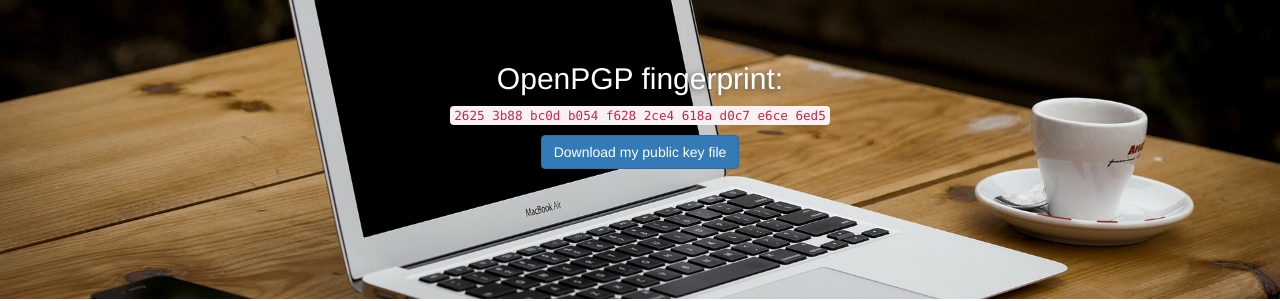
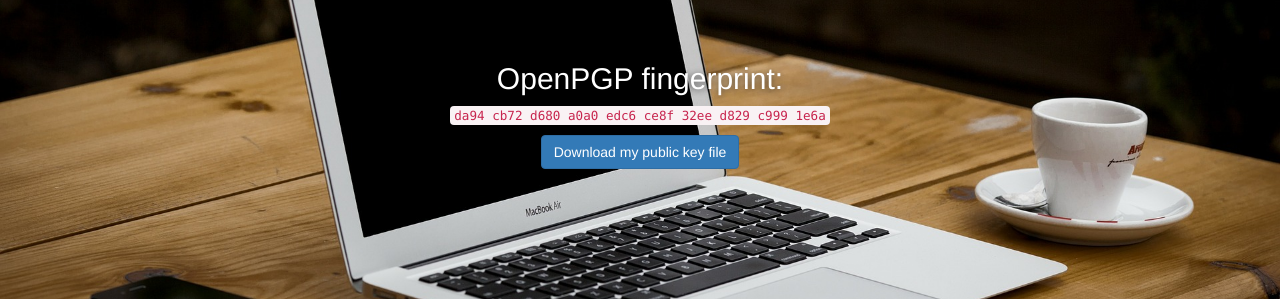
Before and after one commit to AntonEvers/pgp.eve.rs, a Jekyll site: the page built from index.html, in a window 1280 px wide. Shown: the part 128-429 px from the top of the page. Built offline with Jekyll 4.4.1, drawn with Linux system fonts in a browser that asks for light colours.

Commit message:
Update header.html

```diff
--- a/_includes/header.html
+++ b/_includes/header.html
@@ -3,10 +3,10 @@
     <div class='container'>
       <h1>OpenPGP fingerprint:</h1>
       <p>
-       <code>2625 3b88 bc0d b054 f628 2ce4 618a d0c7 e6ce 6ed5</code>
+       <code>da94 cb72 d680 a0a0 edc6 ce8f 32ee d829 c999 1e6a</code>
       </p>
       <p>
-        <a class="btn btn-primary" href="/assets/keys/E6CE6ED5.asc">Download my public key file</a>
+        <a class="btn btn-primary" href="/assets/keys/publickey.anton@eve.rs.asc">Download my public key file</a>
       </p>
     </div>
   </div>
```
